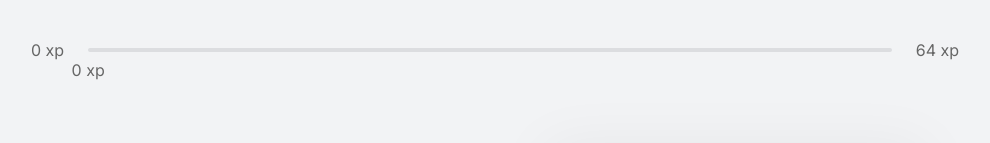
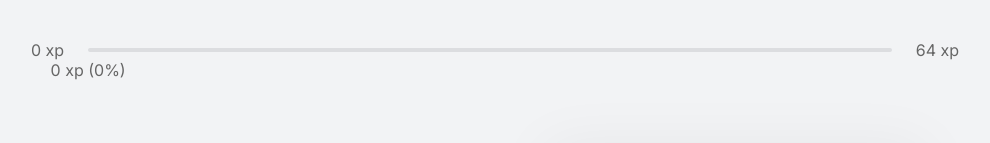
Before and after one commit to anniasebold/moveit, a Next.js app: page / in a window 1280 px wide. Shown: the top 143 px of the page, without its empty margins (145-1135 px from the left). Built offline with nearby package versions, Linux system fonts and the light colour scheme.

Commit message:
Adicionando porcentagem de XP

```diff
--- a/src/components/ExperienceBar.tsx
+++ b/src/components/ExperienceBar.tsx
@@ -13,7 +13,7 @@ export function ExperienceBar() {
       <div>
         <div style={{ width: `${percentToNextLevel}%` }} />
         <span className={styles.currentExperience} style={{ left: `${percentToNextLevel}%` }}>
-          {currentExperience} xp
+          {currentExperience} xp ({Math.round(percentToNextLevel)}%)
         </span>
       </div>
       <span>{experienceToNextLevel} xp</span>
```
